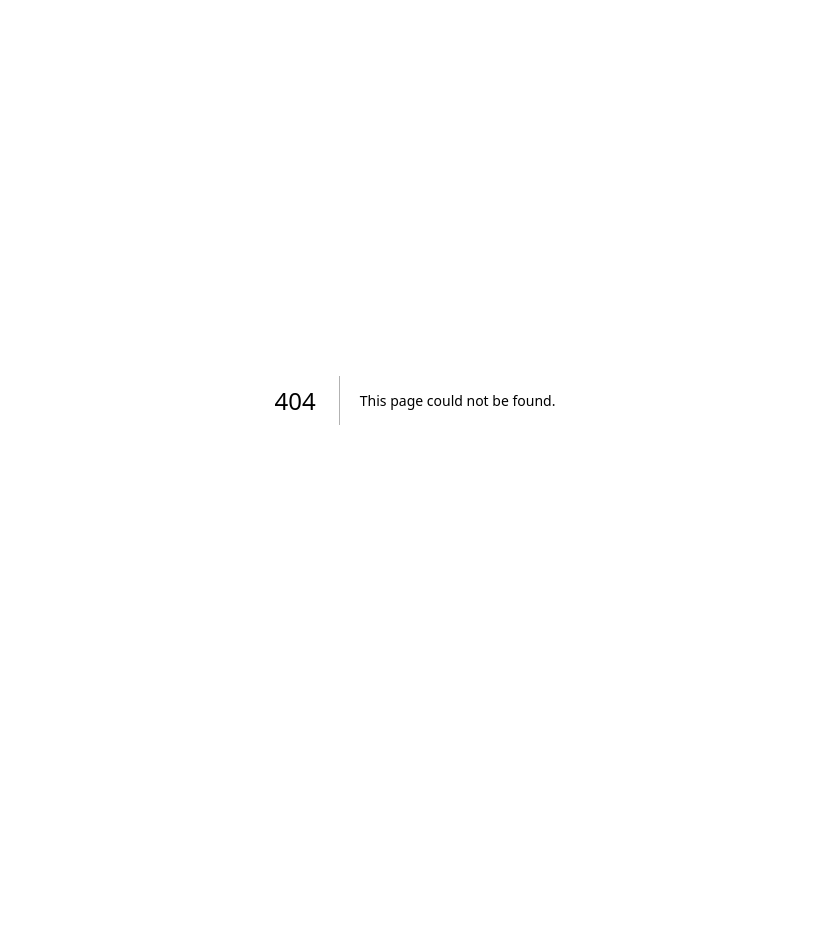
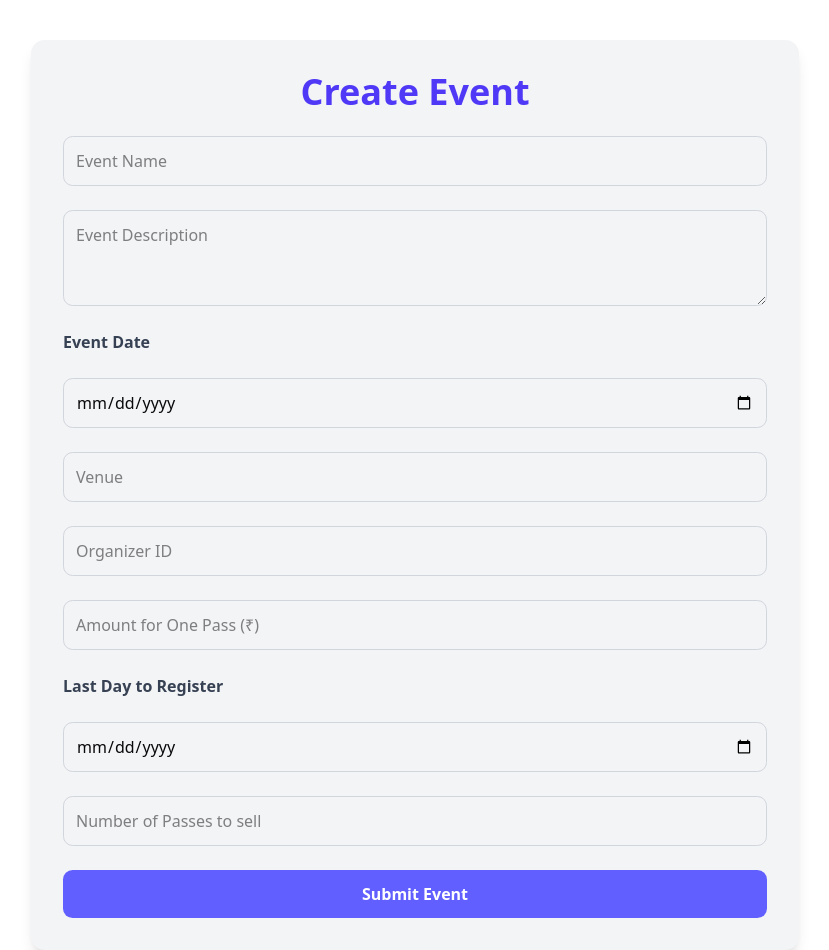
Before and after one commit to Akshayareddy12022006/Unipay, a Next.js app in the folder frontend/: page /eventdetails in a window 1280 px wide. Before the commit this address had no page. Shown: the whole page, without its empty margins (225-1054 px from the left). Before the commit the page ends 800 px from the top, so only its background shows below. Built offline with nearby package versions, Linux system fonts and the light colour scheme.

Commit message:
Added event details

```diff
--- /dev/null
+++ b/frontend/app/eventdetails/page.tsx
@@ -0,0 +1,166 @@
+"use client"; // Required for Next.js App Router
+
+import { useState } from "react";
+
+type Event = {
+  name: string;
+  description: string;
+  date: string;
+  venue: string;
+  organizerId: string;
+  pricePerPass: string;
+  lastDayToBuy: string;
+  passesSold: string;
+};
+
+const EventForm = () => {
+  const [event, setEvent] = useState<Event>({
+    name: "",
+    description: "",
+    date: "",
+    venue: "",
+    organizerId: "",
+    pricePerPass: "",
+    lastDayToBuy: "",
+    passesSold: "",
+  });
+
+  const [submitted, setSubmitted] = useState(false);
+  const [editing, setEditing] = useState(false);
+
+  // Handle input changes
+  const handleChange = (e: React.ChangeEvent<HTMLInputElement | HTMLTextAreaElement>) => {
+    setEvent({ ...event, [e.target.name]: e.target.value });
+  };
+
+  // Handle form submission
+  const handleSubmit = (e: React.FormEvent) => {
+    e.preventDefault();
+    setSubmitted(true);
+    setEditing(false);
+  };
+
+  // Handle Edit
+  const handleEdit = () => {
+    setEditing(true);
+    setSubmitted(false);
+  };
+
+  return (
+    <div className="max-w-3xl mx-auto p-8 bg-gray-100 shadow-lg rounded-xl mt-10">
+      <h2 className="text-4xl font-bold text-center mb-6 text-indigo-600">
+        {editing ? "Edit Event" : "Create Event"}
+      </h2>
+
+      {!submitted || editing ? (
+        <form onSubmit={handleSubmit} className="space-y-6">
+          <div className="grid grid-cols-1 gap-6">
+            <input
+              type="text"
+              name="name"
+              placeholder="Event Name"
+              value={event.name}
+              onChange={handleChange}
+              className="w-full p-3 border border-gray-300 rounded-lg focus:ring-2 focus:ring-indigo-500"
+              required
+            />
+            <textarea
+              name="description"
+              placeholder="Event Description"
+              value={event.description}
+              onChange={handleChange}
+              className="w-full p-3 border border-gray-300 rounded-lg focus:ring-2 focus:ring-indigo-500 h-24"
+              required
+            />
+            <label className="text-gray-700 font-semibold">Event Date</label>
+            <input
+              type="date"
+              name="date"
+              value={event.date}
+              onChange={handleChange}
+              className="w-full p-3 border border-gray-300 rounded-lg focus:ring-2 focus:ring-indigo-500"
+              required
+            />
+            <input
+              type="text"
+              name="venue"
+              placeholder="Venue"
+              value={event.venue}
+              onChange={handleChange}
+              className="w-full p-3 border border-gray-300 rounded-lg focus:ring-2 focus:ring-indigo-500"
+              required
+            />
+            <input
+              type="text"
+              name="organizerId"
+              placeholder="Organizer ID"
+              value={event.organizerId}
+              onChange={handleChange}
+              className="w-full p-3 border border-gray-300 rounded-lg focus:ring-2 focus:ring-indigo-500"
+              required
+            />
+            <input
+              type="number"
+              name="pricePerPass"
+              placeholder="Amount for One Pass (₹)"
+              value={event.pricePerPass}
+              onChange={handleChange}
+              className="w-full p-3 border border-gray-300 rounded-lg focus:ring-2 focus:ring-indigo-500"
+              required
+            />
+
+            {/* Label for Last Day to Register */}
+            <label className="text-gray-700 font-semibold">Last Day to Register</label>
+            <input
+              type="date"
+              name="lastDayToBuy"
+              value={event.lastDayToBuy}
+              onChange={handleChange}
+              className="w-full p-3 border border-gray-300 rounded-lg focus:ring-2 focus:ring-indigo-500"
+              required
+            />
+
+            <input
+              type="number"
+              name="passesSold"
+              placeholder="Number of Passes to sell"
+              value={event.passesSold}
+              onChange={handleChange}
+              className="w-full p-3 border border-gray-300 rounded-lg focus:ring-2 focus:ring-indigo-500"
+              required
+            />
+          </div>
+
+          <button
+            type="submit"
+            className="w-full bg-indigo-500 text-white p-3 rounded-lg font-bold hover:bg-indigo-600 transition duration-300"
+          >
+            {editing ? "Update Event" : "Submit Event"}
+          </button>
+        </form>
+      ) : (
+        <div className="text-center p-6 bg-white border border-gray-300 shadow-md rounded-xl">
+          <h3 className="text-3xl font-bold text-green-600">Event Created Successfully 🎉</h3>
+          <p className="mt-2"><strong>Name:</strong> {event.name}</p>
+          <p><strong>Description:</strong> {event.description}</p>
+          <p><strong>Date:</strong> {event.date}</p>
+          <p><strong>Venue:</strong> {event.venue}</p>
+          <p><strong>Organizer ID:</strong> {event.organizerId}</p>
+          <p><strong>Amount for One Pass:</strong> ₹{event.pricePerPass}</p>
+          <p><strong>Last Day to Register:</strong> {event.lastDayToBuy}</p>
+          <p><strong>Passes Sold:</strong> {event.passesSold}</p>
+
+          {/* Always Visible Edit Button */}
+          <button
+            onClick={handleEdit}
+            className="mt-6 bg-yellow-500 text-white p-3 rounded-lg font-bold hover:bg-yellow-600 transition duration-300"
+          >
+            Edit Event
+          </button>
+        </div>
+      )}
+    </div>
+  );
+};
+
+export default EventForm;
```
